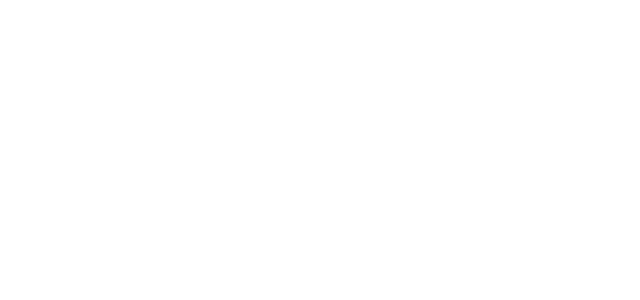
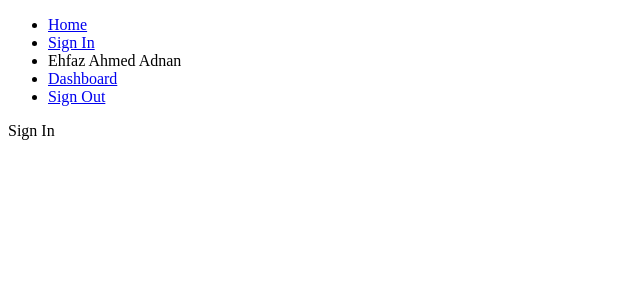
Before and after one commit to EhfazAdnan/vue-laravel-auth-client, a Vue app: page /signin in a window 1280 px wide. Shown: the top 300 px of the page, without its empty margins (0-640 px from the left). Built offline with nearby package versions, Linux system fonts and the light colour scheme.

Commit message:
Page and component scaffolding @4

```diff
--- a/src/App.vue
+++ b/src/App.vue
@@ -1,5 +1,15 @@
 <template>
   <div id="app">
-    <router-view/>
+    <TheNavigation />
+    <router-view />
   </div>
 </template>
+
+<script>
+import TheNavigation from '@/components/TheNavigation'
+export default {
+  components: {
+    TheNavigation
+  }
+}
+</script>
--- /dev/null
+++ b/src/components/TheNavigation.vue
@@ -0,0 +1,10 @@
+<template>
+    <ul>
+        <li><router-link :to="{name:'home'}">Home</router-link></li>
+        <li><router-link :to="{name:'signin'}">Sign In</router-link></li>
+
+        <li>Ehfaz Ahmed Adnan</li>
+        <li><router-link :to="{name:'dashboard'}">Dashboard</router-link></li>
+        <li><a href="#">Sign Out</a></li>
+    </ul>
+</template>
--- a/src/router/index.js
+++ b/src/router/index.js
@@ -1,6 +1,8 @@
 import Vue from 'vue'
 import VueRouter from 'vue-router'
 import Home from '../views/Home.vue'
+import SignIn from '../views/SignIn.vue'
+import Dashboard from '../views/Dashboard.vue'
 
 Vue.use(VueRouter)
 
@@ -10,6 +12,16 @@
     name: 'home',
     component: Home
   },
+  {
+    path: '/signin',
+    name: 'signin',
+    component: SignIn
+  },
+  {
+    path: '/dashboard',
+    name: 'dashboard',
+    component: Dashboard
+  }
 ]
 
 const router = new VueRouter({
--- /dev/null
+++ b/src/views/Dashboard.vue
@@ -0,0 +1,15 @@
+<template>
+  <div>
+    Dashboard
+  </div>
+</template>
+
+<script>
+
+export default {
+  name: 'dashboard',
+  components: {
+    //
+  }
+}
+</script>
--- /dev/null
+++ b/src/views/SignIn.vue
@@ -0,0 +1,15 @@
+<template>
+  <div>
+    Sign In
+  </div>
+</template>
+
+<script>
+
+export default {
+  name: 'signin',
+  components: {
+    //
+  }
+}
+</script>
```
